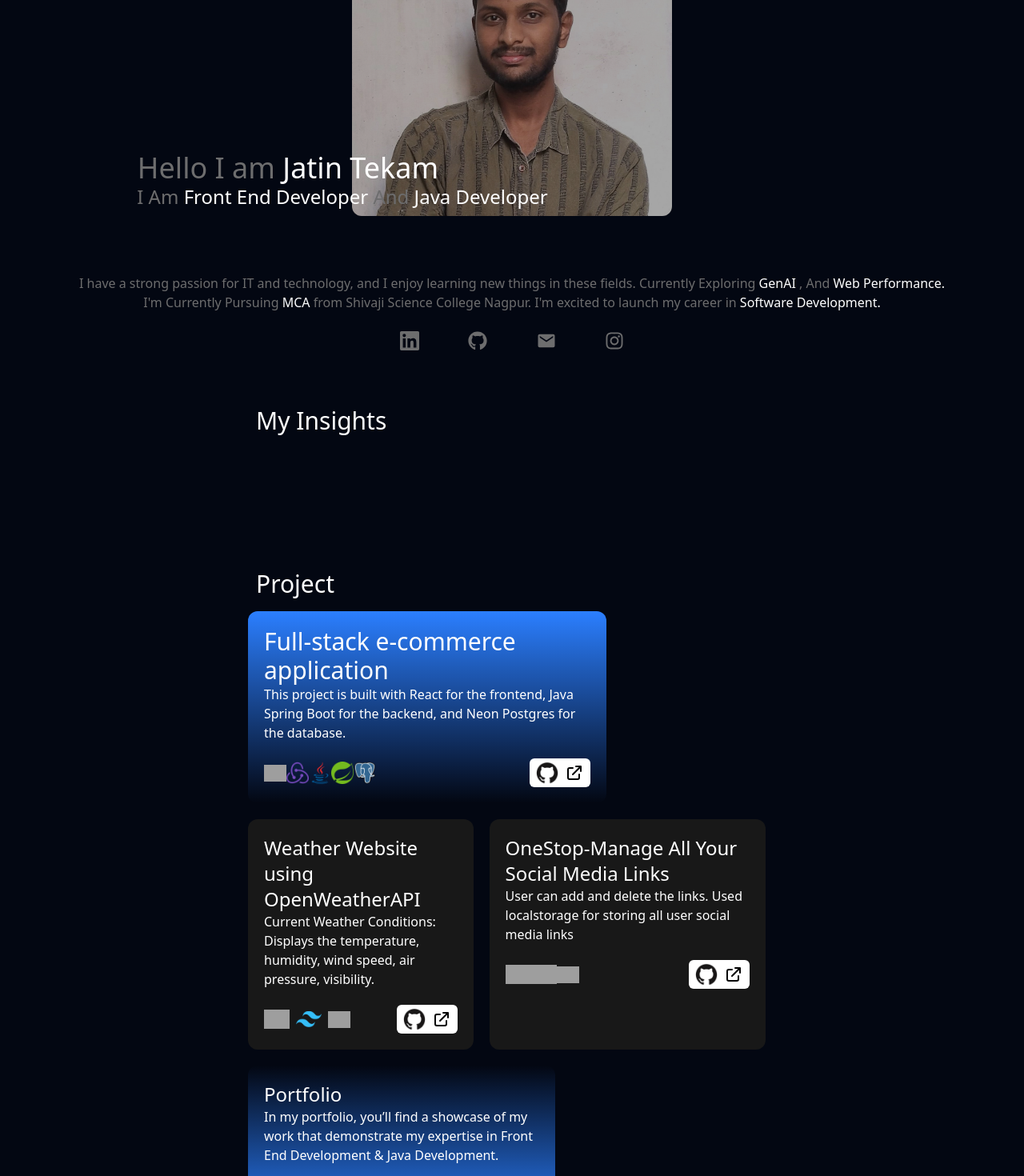
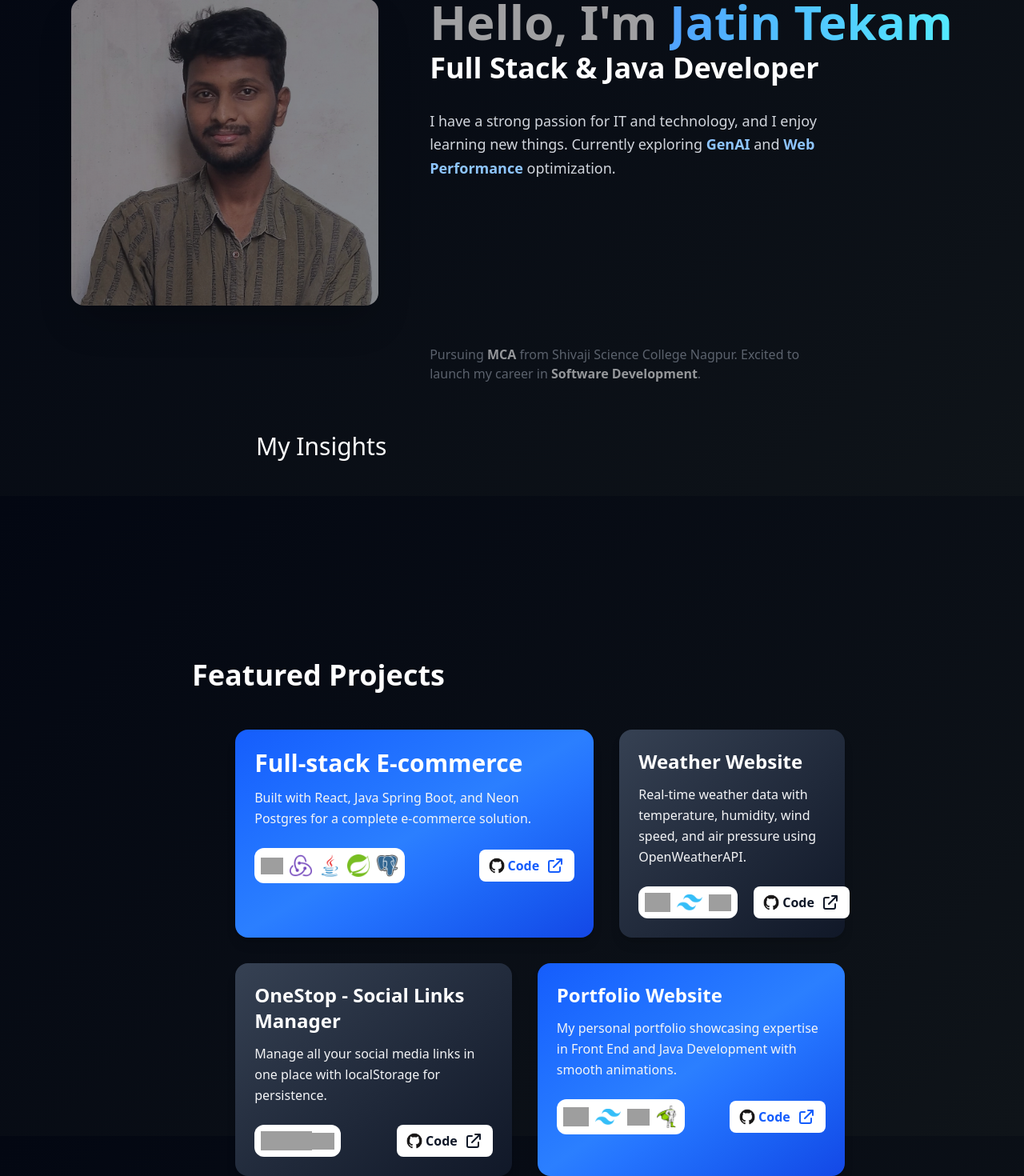
Before and after one commit to JatinTekam/portfolio-website, a React (Vite) app: page / in a window 1280 px wide. Shown: the part 180-1650 px from the top of the page at 80% size. Built offline with nearby package versions, Linux system fonts and the light colour scheme; grey boxes are pictures that could not be loaded.

Commit message:
changes minimal background color

```diff
--- a/src/Section/HeroSection.jsx
+++ b/src/Section/HeroSection.jsx
@@ -39,21 +39,24 @@ export const HeroSection=()=>{
 
     return(
         <>
-        <section className="flex  flex-end text-[#6D6D6E] pt-[50px] pb-[30px]  m-auto">
-          <div className="w-screen  flex flex-col items-center pt-10 pb-10">
-          <div className="w-100 h-90 rounded-xl  overflow-hidden  bg-black img ">
-           <img src={img} alt="" className="w-full h-full object-cover opacity-65 "/>
+        <section className="flex flex-end text-[#A0A0A2] pt-[80px] pb-[60px] m-auto min-h-[90vh] flex items-center">
+          <div className="w-screen flex flex-col lg:flex-row items-center justify-center gap-16 pt-10 pb-10 px-4 lg:px-20">
+          <div className="w-80 h-80 lg:w-96 lg:h-96 rounded-2xl overflow-hidden img shadow-2xl flex-shrink-0">
+           <img src={img} alt="Jatin Tekam" className="w-full h-full object-cover opacity-50 hover:opacity-70 transition-opacity duration-300"/>
            </div>
-           <h1 className="relative right-70 bottom-20 text-4xl text name">Hello I am <span className="text-white">Jatin Tekam </span> </h1>
-           <h2 className="relative right-53 bottom-20 text-2xl text name2">I Am <span className="text-white"> Front End Developer </span> And <span className="text-white"> Java Developer </span></h2>
-           <h3 className=" text-md text1 text-center">I have a strong passion for IT and technology, and I enjoy learning new things in these fields. Currently Exploring <span className="text-white">  GenAI </span>, And <span className="text-white"> Web Performance.</span></h3>
-           <h3 className=" text-md text-center text2">I'm Currently Pursuing <span className="text-white">MCA</span> from Shivaji Science College Nagpur. I'm excited to launch my career in <span className="text-white">Software Development.</span>
-           </h3>
-           <div className="mt-6 w-70 text-2xl flex justify-between ions">
-            <a href="https://www.linkedin.com/in/jatin-tekam/" className="hover:text-white"><SiLinkedin/></a>
-            <a href="https://github.com/jatinTekam" className="hover:text-white"><FaGithub/></a>
-            <a href="mailto:tekamjatin@gmail.com" className="hover:text-white"><IoMdMail/></a>
-            <a href="https://www.instagram.com/jatin.tekam18" className="hover:text-white"><FaInstagram/></a>
+           <div className="flex flex-col items-start gap-8 max-w-2xl">
+           <div>
+             <h1 className="text-5xl lg:text-6xl font-bold text name mb-2">Hello, I'm <span className="text-transparent bg-clip-text bg-gradient-to-r from-blue-400 to-cyan-300">Jatin Tekam</span></h1>
+             <h2 className="text-3xl lg:text-4xl font-semibold text name2 text-white">Full Stack & Java Developer</h2>
+           </div>
+           <h3 className="text-lg text1 leading-relaxed text-gray-300 max-w-lg">I have a strong passion for IT and technology, and I enjoy learning new things. Currently exploring <span className="text-blue-300 font-semibold">GenAI</span> and <span className="text-blue-300 font-semibold">Web Performance</span> optimization.</h3>
+           <h3 className="text-base text2 text-gray-400 max-w-lg">Pursuing <span className="text-white font-semibold">MCA</span> from Shivaji Science College Nagpur. Excited to launch my career in <span className="text-white font-semibold">Software Development</span>.</h3>
+           <div className="mt-4 flex gap-8 text-3xl ions">
+            <a href="https://www.linkedin.com/in/jatin-tekam/" className="text-blue-400 hover:text-blue-300 hover:scale-110 transition-all duration-300" aria-label="LinkedIn"><SiLinkedin/></a>
+            <a href="https://github.com/jatinTekam" className="text-gray-300 hover:text-white hover:scale-110 transition-all duration-300" aria-label="GitHub"><FaGithub/></a>
+            <a href="mailto:tekamjatin@gmail.com" className="text-red-400 hover:text-red-300 hover:scale-110 transition-all duration-300" aria-label="Email"><IoMdMail/></a>
+            <a href="https://www.instagram.com/jatin.tekam18" className="text-pink-400 hover:text-pink-300 hover:scale-110 transition-all duration-300" aria-label="Instagram"><FaInstagram/></a>
+           </div>
            </div>
           </div>
         </section>
--- a/src/Section/ProjectSection.jsx
+++ b/src/Section/ProjectSection.jsx
@@ -16,20 +16,20 @@ import { FaArrowRightLong } from "react-icons/fa6";
 
 export const ProjectSection = () => {
   return (
-    <section className="w-full  px-60 section-project">
-      <h1 className="text-white ml-20 text-3xl pb-4 project-h1">Project</h1>
+    <section className="w-full px-4 lg:px-40 section-project py-20">
+      <h1 className="text-white ml-4 lg:ml-20 text-4xl font-bold pb-12 project-h1">Featured Projects</h1>
       <div className="w-full mobile">
-        <div className="top-box-project w-full flex flex-wrap gap-5 mobile-responsive">
-          <div className="flex">
-            <div className=" w-[35vw] bg-gradient-to-b from-blue-500 text-white rounded-xl p-5 mobile-width">
-              <h1 className=" text-3xl">
-                Full-stack e-commerce application
+        <div className="top-box-project w-full flex flex-wrap gap-8 mobile-responsive justify-center">
+          <div className="flex w-full lg:w-auto justify-center">
+            <div className=" w-full lg:w-[35vw] bg-gradient-to-br from-blue-600 via-blue-500 to-blue-700 text-white rounded-2xl p-6 mobile-width shadow-lg hover:shadow-2xl transition-all duration-500 hover:scale-105 hover:-translate-y-2">
+              <h1 className=" text-3xl font-bold mb-3">
+                Full-stack E-commerce
               </h1>
-              <p className="">
-              This project is built with React for the frontend, Java Spring Boot for the backend, and Neon Postgres for the database.
+              <p className="text-gray-100 text-base leading-relaxed mb-4">
+              Built with React, Java Spring Boot, and Neon Postgres for a complete e-commerce solution.
               </p>
-              <div className="techstack flex gap-2 mt-5 justify-between ">
-                <div className="flex items-center rounded-xl">
+              <div className="techstack flex gap-3 mt-6 justify-between items-center">
+                <div className="flex items-center gap-2 bg-white bg-opacity-20 rounded-xl p-2">
                   <div className="w-7">
                     <img src={react} alt="" />
                   </div>
@@ -46,18 +46,19 @@ export const ProjectSection = () => {
                     <img src={postgres} alt="" />
                   </div>
                 </div>
-                 <div className="flex items-center px-2 py-1 rounded-md bg-white">
+                 <div className="flex items-center gap-2 px-3 py-2 rounded-lg bg-white text-blue-600 font-semibold hover:bg-gray-100 transition-colors">
                 <a
                   href="https://github.com/JatinTekam/full-stack-e-commerce"
-                  className=" cursor-pointer"
+                  className=" cursor-pointer flex items-center gap-1"
                   >
-                  <div className="w-7 flex mr-2">
+                  <div className="w-5">
                     <img src={github} alt=""className="text-white"/>
                   </div>
+                  Code
                 </a>
-                <div className="text-2xl text-black">
+                <div className="text-2xl">
                   <a href="https://riveshopping.netlify.app/"
-                  className="cursor-pointer"
+                  className="cursor-pointer hover:rotate-45 transition-transform"
                   >
                       <HiOutlineExternalLink/>
                   </a>
@@ -67,17 +68,16 @@ export const ProjectSection = () => {
             </div>
           </div>
 
-          <div className="flex">
-            <div className="w-[22vw] bg-[#181818] text-white rounded-xl p-5 hover:bg-white hover:text-[#181818] duration-1000 mobile-width">
-              <h1 className=" text-2xl">
-                Weather Website using OpenWeatherAPI
+          <div className="flex w-full lg:w-auto justify-center">
+            <div className="w-full lg:w-[22vw] bg-gradient-to-br from-gray-700 to-gray-900 text-white rounded-2xl p-6 mobile-width shadow-lg hover:shadow-2xl transition-all duration-500 hover:scale-105 hover:-translate-y-2 hover:from-white hover:to-gray-100 hover:text-gray-900">
+              <h1 className=" text-2xl font-bold mb-3">
+                Weather Website
               </h1>
-              <p className="">
-                Current Weather Conditions: Displays the temperature, humidity,
-                wind speed, air pressure, visibility.
+              <p className="text-gray-100 hover:text-gray-700 text-base leading-relaxed mb-4">
+                Real-time weather data with temperature, humidity, wind speed, and air pressure using OpenWeatherAPI.
               </p>
-              <div className="techstack  flex gap-5 mt-5 justify-between">
-              <div className="flex gap-2 items-center">
+              <div className="techstack  flex gap-5 mt-6 justify-between items-center">
+              <div className="flex gap-2 items-center bg-white bg-opacity-20 rounded-xl p-2">
                 <div className="w-8">
                   <img src={react} alt="" />
                 </div>
@@ -88,18 +88,19 @@ export const ProjectSection = () => {
                   <img src={js} alt="" />
                 </div>
                 </div>
-               <div className="flex items-center px-2 py-1 rounded-md bg-white">
+               <div className="flex items-center gap-2 px-3 py-2 rounded-lg bg-white text-gray-900 font-semibold hover:bg-gray-100 transition-colors">
                 <a
                   href="https://github.com/JatinTekam/Weather-Website"
-                  className=" cursor-pointer"
+                  className=" cursor-pointer flex items-center gap-1"
                   >
-                  <div className="w-7 flex mr-2">
+                  <div className="w-5">
                     <img src={github} alt=""className="text-white"/>
                   </div>
+                  Code
                 </a>
-                <div className="text-2xl text-black">
+                <div className="text-2xl">
                   <a href="https://weather9767.netlify.app/"
-                  className="cursor-pointer"
+                  className="cursor-pointer hover:rotate-45 transition-transform"
                   >
                       <HiOutlineExternalLink/>
                   </a>
@@ -110,17 +111,16 @@ export const ProjectSection = () => {
 
           </div>
 
-           <div className="flex">
-            <div className=" w-[27vw]   bg-[#181818] text-white rounded-xl p-5 hover:bg-white hover:text-[#181818] duration-1000 mobile-width">
-              <h1 className=" text-2xl">
-                OneStop-Manage All Your Social Media Links
+           <div className="flex w-full lg:w-auto justify-center">
+            <div className=" w-full lg:w-[27vw] bg-gradient-to-br from-gray-700 to-gray-900 text-white rounded-2xl p-6 mobile-width shadow-lg hover:shadow-2xl transition-all duration-500 hover:scale-105 hover:-translate-y-2 hover:from-white hover:to-gray-100 hover:text-gray-900">
+              <h1 className=" text-2xl font-bold mb-3">
+                OneStop - Social Links Manager
               </h1>
-              <p className="">
-                User can add and delete the links. Used localstorage for storing
-                all user social media links
+              <p className="text-gray-100 hover:text-gray-700 text-base leading-relaxed mb-4">
+                Manage all your social media links in one place with localStorage for persistence.
               </p>
-              <div className="techstack flex gap-2 mt-5 justify-between ">
-                <div className="flex items-center">
+              <div className="techstack flex gap-2 mt-6 justify-between items-center">
+                <div className="flex items-center bg-white bg-opacity-20 rounded-xl p-2">
                   <div className="w-8">
                     <img src={html} alt="" />
                   </div>
@@ -131,18 +131,19 @@ export const ProjectSection = () => {
                     <img src={js} alt="" />
                   </div>
                 </div>
-               <div className="flex items-center px-2 py-1 rounded-md bg-white">
+               <div className="flex items-center gap-2 px-3 py-2 rounded-lg bg-white text-gray-900 font-semibold hover:bg-gray-100 transition-colors">
                 <a
                   href="https://github.com/JatinTekam/OneStop-Extension"
-                  className=" cursor-pointer"
+                  className=" cursor-pointer flex items-center gap-1"
                   >
-                  <div className="w-7 flex mr-2">
+                  <div className="w-5">
                     <img src={github} alt=""className="text-white"/>
                   </div>
+                  Code
                 </a>
-                <div className="text-2xl text-black">
+                <div className="text-2xl">
                   <a href="https://addons.mozilla.org/en-US/firefox/addon/one-stop/"
-                  className="cursor-pointer"
+                  className="cursor-pointer hover:rotate-45 transition-transform"
                   >
                       <HiOutlineExternalLink/>
                   </a>
@@ -154,16 +155,14 @@ export const ProjectSection = () => {
 
 
 
-          <div className="flex">
-            <div className=" w-[30vw] bg-gradient-to-t from-blue-500 text-white rounded-xl p-5  mobile-width">
-              <h1 className=" text-2xl">Portfolio</h1>
-              <p className="">
-                In my portfolio, you’ll find a showcase of my work that
-                demonstrate my expertise in Front End Development & Java
-                Development.
+          <div className="flex w-full lg:w-auto justify-center">
+            <div className=" w-full lg:w-[30vw] bg-gradient-to-br from-blue-600 via-blue-500 to-blue-700 text-white rounded-2xl p-6 mobile-width shadow-lg hover:shadow-2xl transition-all duration-500 hover:scale-105 hover:-translate-y-2">
+              <h1 className=" text-2xl font-bold mb-3">Portfolio Website</h1>
+              <p className="text-gray-100 text-base leading-relaxed mb-4">
+                My personal portfolio showcasing expertise in Front End and Java Development with smooth animations.
               </p>
-              <div className="techstack  flex gap-2 mt-5 justify-between">
-              <div className="flex gap-2 items-center">
+              <div className="techstack  flex gap-2 mt-6 justify-between items-center">
+              <div className="flex gap-2 items-center bg-white bg-opacity-20 rounded-xl p-2">
                 <div className="w-8">
                   <img src={react} alt="" />
                 </div>
@@ -177,18 +176,19 @@ export const ProjectSection = () => {
                   <img src={gsap} alt="" />
                 </div>
                 </div>
-               <div className="flex items-center px-2 py-1 rounded-md bg-white">
+               <div className="flex items-center gap-2 px-3 py-2 rounded-lg bg-white text-blue-600 font-semibold hover:bg-gray-100 transition-colors">
                 <a
                   href="https://github.com/JatinTekam/portfolio-website"
-                  className=" cursor-pointer"
+                  className=" cursor-pointer flex items-center gap-1"
                   >
-                  <div className="w-7 flex mr-2">
+                  <div className="w-5">
                     <img src={github} alt=""className="text-white"/>
                   </div>
+                  Code
                 </a>
-                <div className="text-2xl text-black">
+                <div className="text-2xl">
                   <a href="https://jatin-tekam.netlify.app/"
-                  className="cursor-pointer"
+                  className="cursor-pointer hover:rotate-45 transition-transform"
                   >
                       <HiOutlineExternalLink/>
                   </a>
--- a/src/index.css
+++ b/src/index.css
@@ -1,21 +1,56 @@
 @import "tailwindcss";
 
 *{
-    /* font-family:Verdana, Geneva, Tahoma, sans-serif; */
+    scroll-behavior: smooth;
 }
 
 html,body{
     width: 100%;
     height: 100%;
-    background-color:#030712 ;
+    background: linear-gradient(135deg, #030712 0%, #0f1419 100%);
+    color: #A0A0A2;
+}
+
+/* Smooth scrollbar styling */
+::-webkit-scrollbar {
+    width: 10px;
+}
+
+::-webkit-scrollbar-track {
+    background: #030712;
+}
+
+::-webkit-scrollbar-thumb {
+    background: linear-gradient(180deg, #3B82F6, #06B6D4);
+    border-radius: 10px;
 }
 
 .shadow{
-box-shadow: 0px 0px 30px black;
-
+    box-shadow: 0px 0px 30px rgba(59, 130, 246, 0.3);
 }
 
+/* Enhanced animations */
+@keyframes fadeInUp {
+    from {
+        opacity: 0;
+        transform: translateY(20px);
+    }
+    to {
+        opacity: 1;
+        transform: translateY(0);
+    }
+}
 
+@keyframes glow {
+    0%, 100% {
+        box-shadow: 0px 0px 20px rgba(59, 130, 246, 0.5);
+    }
+    50% {
+        box-shadow: 0px 0px 40px rgba(59, 130, 246, 0.8);
+    }
+}
+
+/* Responsive design improvements */
 @media (max-width:1660px) {
     .mobile{
         padding-left: 70px;
```
Also changed, not shown: src/App.jsx (+18 -1 lines), src/Components/Loading.jsx (added, +87 -0 lines).
